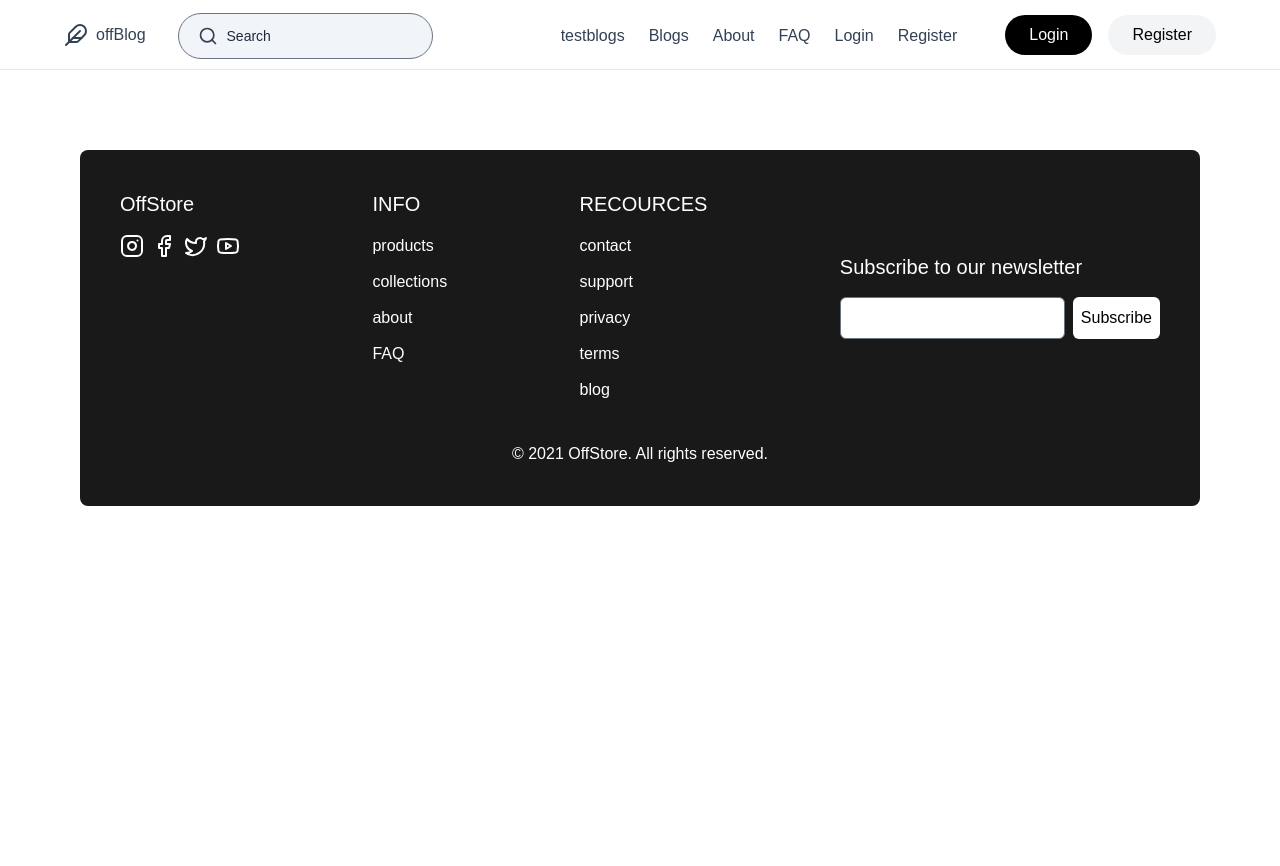
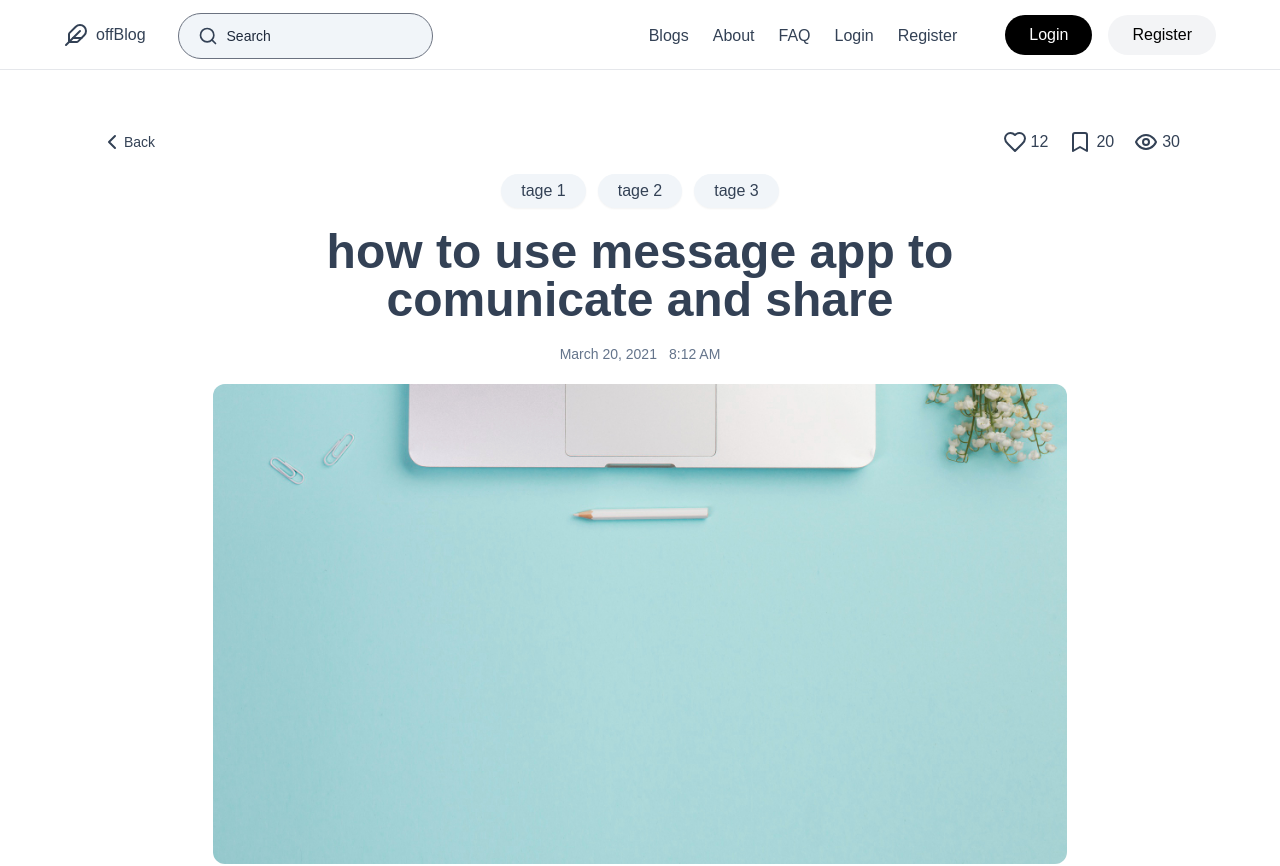
Before and after one commit to rachidfrex/OffBlog, a React (Vite) app: page /blog/1 in a window 1280 px wide. Shown: the top 866 px of the page. Before the commit the page ends 800 px from the top, so only its background shows below. Built offline with nearby package versions, Linux system fonts and the light colour scheme; no server answers; the HTML template or start-up script is replaced by a standard one.

Commit message:
Refactor routing in App.jsx to update blog route path and fix formatting in Nav.jsx

```diff
--- a/src/App.jsx
+++ b/src/App.jsx
@@ -26,7 +26,7 @@ function App() {
             { !hideOnRoutes.includes(location.pathname) && <Nav /> }
             <Routes>
                 <Route path="/" element={<Home />} />
-                <Route path="/getBlog/{id}" element={<Blog />} />
+               < Route path="/blog/:id" element={<Blog />} />
                 <Route path="/blogs" element={<Protected Cmp={Blogs} />} />
                 <Route path="/login" element={<Login />} />
                 <Route path="/register" element={<Register />} />
--- a/src/components/Nav.jsx
+++ b/src/components/Nav.jsx
@@ -79,7 +79,6 @@ function Nav() {
                 <X size={30} className='hover:text-red-500' onClick={() => setMenu(false)} />
               </button>
           </div>
-          <Link to="/testblogs" className=' md:text-base navlinks  ' >testblogs</Link>
           <Link to="/blogs " className=' md:text-base navlinks'>Blogs</Link>
           <Link to="/about " className=' md:text-base navlinks'>About</Link>
           <Link to="/faq " className=' md:text-base navlinks'>FAQ</Link>
--- a/src/pages/blog.jsx
+++ b/src/pages/blog.jsx
@@ -5,6 +5,7 @@ import { Bookmark } from "lucide-react";
 import { Eye } from 'lucide-react';
 import { Ellipsis } from 'lucide-react';
 import { useParams } from "react-router-dom";
+import { useEffect } from "react";
 function Blog() {
 
   const { id } = useParams();
@@ -19,6 +20,9 @@ function Blog() {
     blog = await blog.json();
     console.log("blog", blog);
   }
+  useEffect(() => {
+    getblogByid();
+  }, [id]);
 
 
 
```
